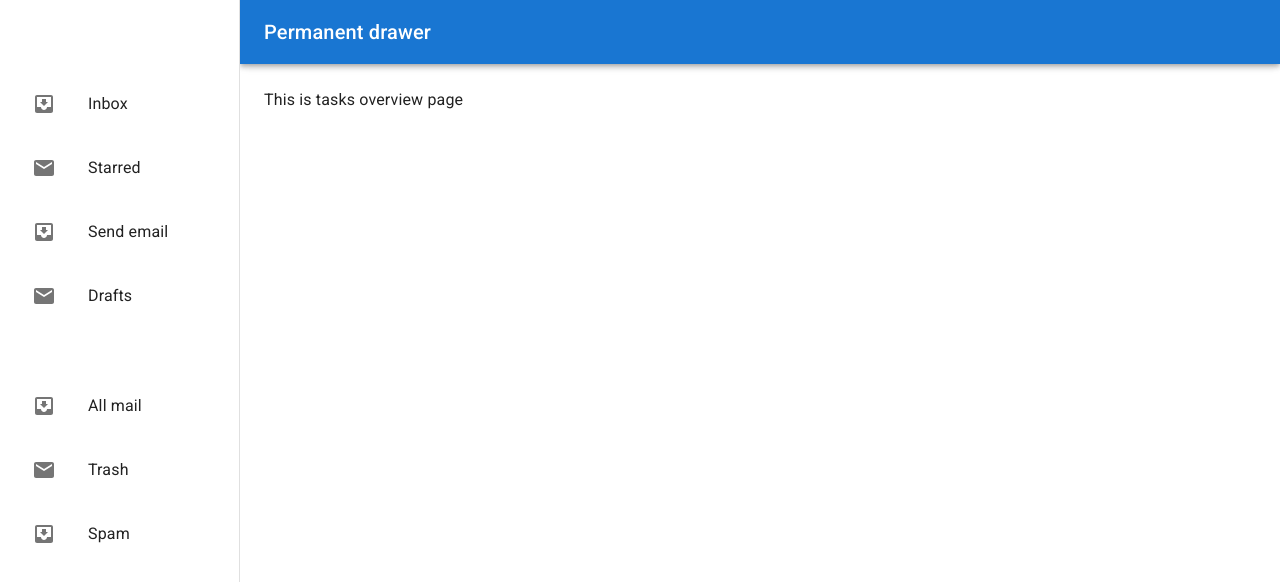
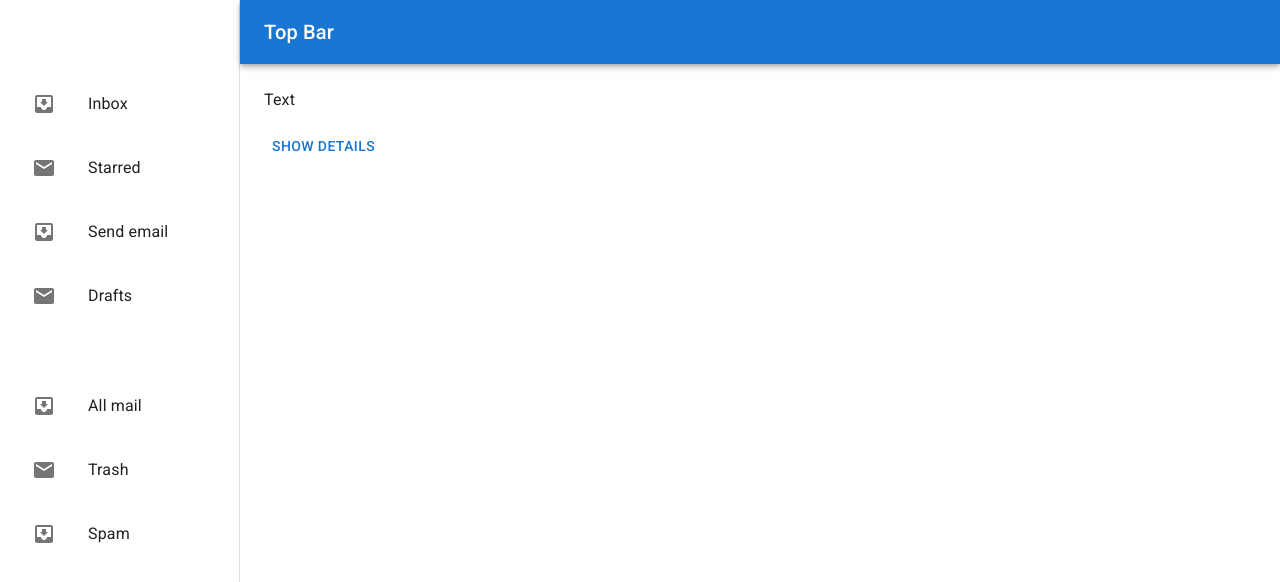
Before and after one commit to yoyotruly/smart-todo-list, a React (Create React App) app in the folder frontend/: page /tasks in a window 1280 px wide. Shown: the top 582 px of the page. Built offline with nearby package versions, Linux system fonts and the light colour scheme; the HTML template or start-up script is replaced by a standard one.

Commit message:
Add right sidebar

```diff
--- a/frontend/src/components/Sidebar.js
+++ b/frontend/src/components/LeftSidebar.js
@@ -10,7 +10,7 @@
 
 const drawerWidth = 240;
 
-export default function Sidebar() {
+export default function LeftSidebar() {
   return (
       <Drawer
         sx={{
--- a/frontend/src/components/MainContent.js
+++ b/frontend/src/components/MainContent.js
@@ -1,18 +1,66 @@
+import * as React from 'react';
+import { styled } from '@mui/material/styles';
+import Button from '@mui/material/Button';
 import Box from '@mui/material/Box';
+import Drawer from '@mui/material/Drawer';
+import Typography from '@mui/material/Typography';
 import Toolbar from '@mui/material/Toolbar';
-import Typography from '@mui/material/Typography';
 
-export default function MainContent() {
+const drawerWidth = 400;
+
+const Main = styled('main', { shouldForwardProp: (prop) => prop !== 'open' })(
+  ({ theme, open }) => ({
+    flexGrow: 1,
+    padding: theme.spacing(3),
+    transition: theme.transitions.create('margin', {
+      easing: theme.transitions.easing.sharp,
+      duration: theme.transitions.duration.leavingScreen,
+    }),
+    marginRight: -drawerWidth,
+    ...(open && {
+      transition: theme.transitions.create('margin', {
+        easing: theme.transitions.easing.easeOut,
+        duration: theme.transitions.duration.enteringScreen,
+      }),
+      marginRight: 0,
+    }),
+  }),
+);
+
+export default function RightSidebar() {
+  const [open, setOpen] = React.useState(false);
+  const handleOpen = () => setOpen(true);
+  const handleClose = () => setOpen(false);
+
   return (
-    <Box
-      component="main"
-      sx={{ flexGrow: 1, bgcolor: 'background.default', p: 3 }}
-    >
-    <Toolbar />
-    <Typography paragraph>
-      This is tasks overview page
-    </Typography>
+    <Box sx={{ display: 'flex' }}>
+      <Main open={open}>
+        <Toolbar />
+        <Typography paragraph>
+          Text
+        </Typography>
+        <Button variant="text" onClick={handleOpen}>Show Details</Button>
+      </Main>
+      <Drawer
+        sx={{
+          width: drawerWidth,
+          flexShrink: 0,
+          '& .MuiDrawer-paper': {
+            width: drawerWidth,
+          },
+        }}
+        variant="persistent"
+        anchor="right"
+        open={open}
+      >
+        <Toolbar />
 
+        <Typography paragraph>
+          Details
+        </Typography>
+        <Button variant="text" onClick={handleClose}>Close</Button>
+
+      </Drawer>
     </Box>
-  )
+  );
 }
--- a/frontend/src/components/TopBar.js
+++ b/frontend/src/components/TopBar.js
@@ -5,14 +5,23 @@
 const drawerWidth = 240;
 
 export default function TopBar() {
+
   return (
     <AppBar
       position="fixed"
-      sx={{ width: `calc(100% - ${drawerWidth}px)`, ml: `${drawerWidth}px` }}
+      sx={{
+        width: `calc(100% - ${drawerWidth}px)`,
+        ml: `${drawerWidth}px`,
+        zIndex: (theme) => theme.zIndex.drawer + 1
+      }}
       >
       <Toolbar>
-        <Typography variant="h6" noWrap component="div">
-          Permanent drawer
+        <Typography
+          variant="h6"
+          noWrap
+          component="div"
+        >
+          Top Bar
         </Typography>
       </Toolbar>
     </AppBar>
--- a/frontend/src/pages/tasks/Tasks.js
+++ b/frontend/src/pages/tasks/Tasks.js
@@ -1,7 +1,7 @@
 import Box from '@mui/material/Box';
 
 import TopBar from "../../components/TopBar"
-import Sidebar from "../../components/Sidebar"
+import LeftSidebar from "../../components/LeftSidebar"
 import MainContent from '../../components/MainContent';
 
 function Tasks() {
@@ -9,7 +9,7 @@
     <Box sx={{ display: 'flex' }}>
 
       <TopBar />
-      <Sidebar />
+      <LeftSidebar />
       <MainContent />
 
     </Box>
```
Also changed, not shown: frontend/src/components/RightSidebar.js (added, +85 -0 lines).
